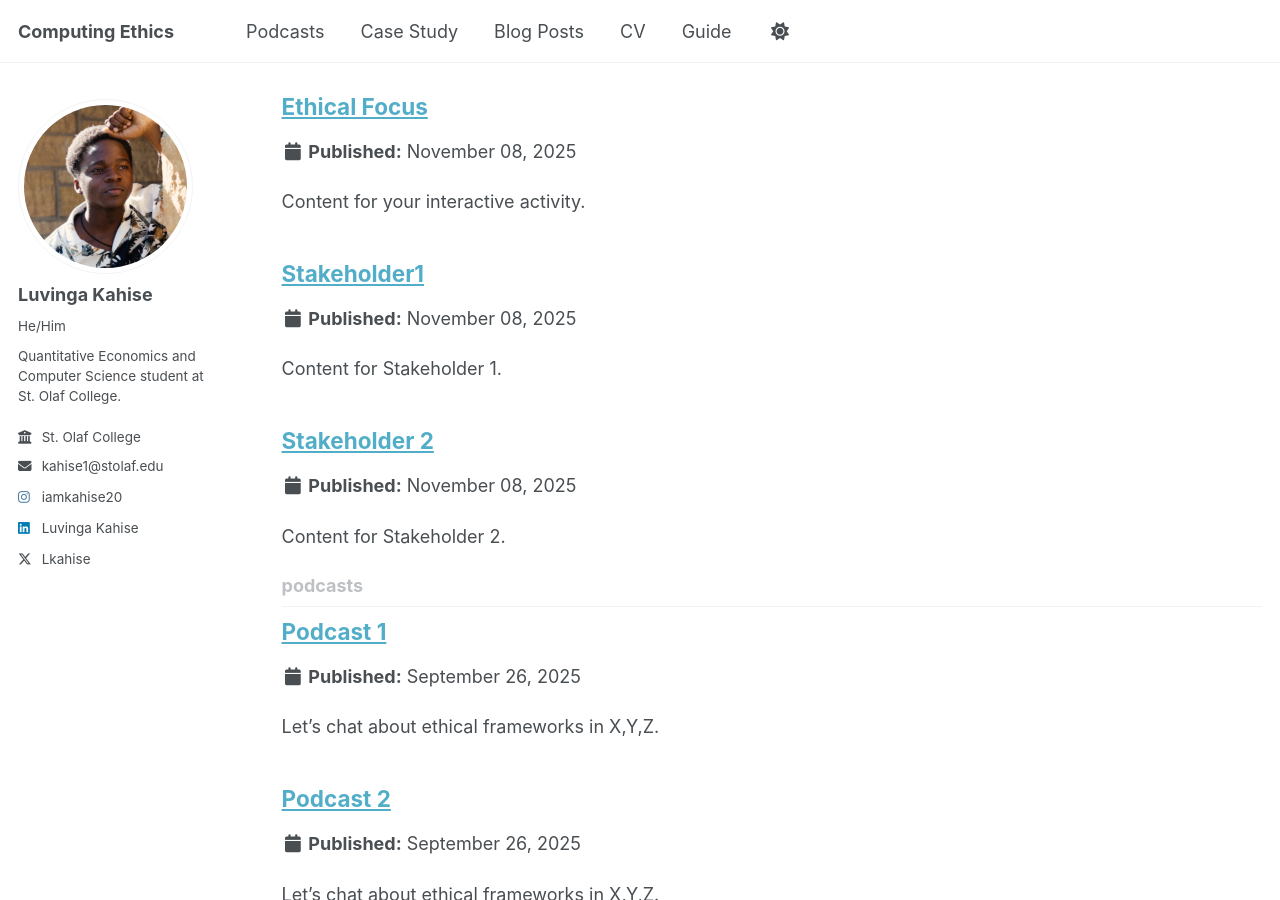
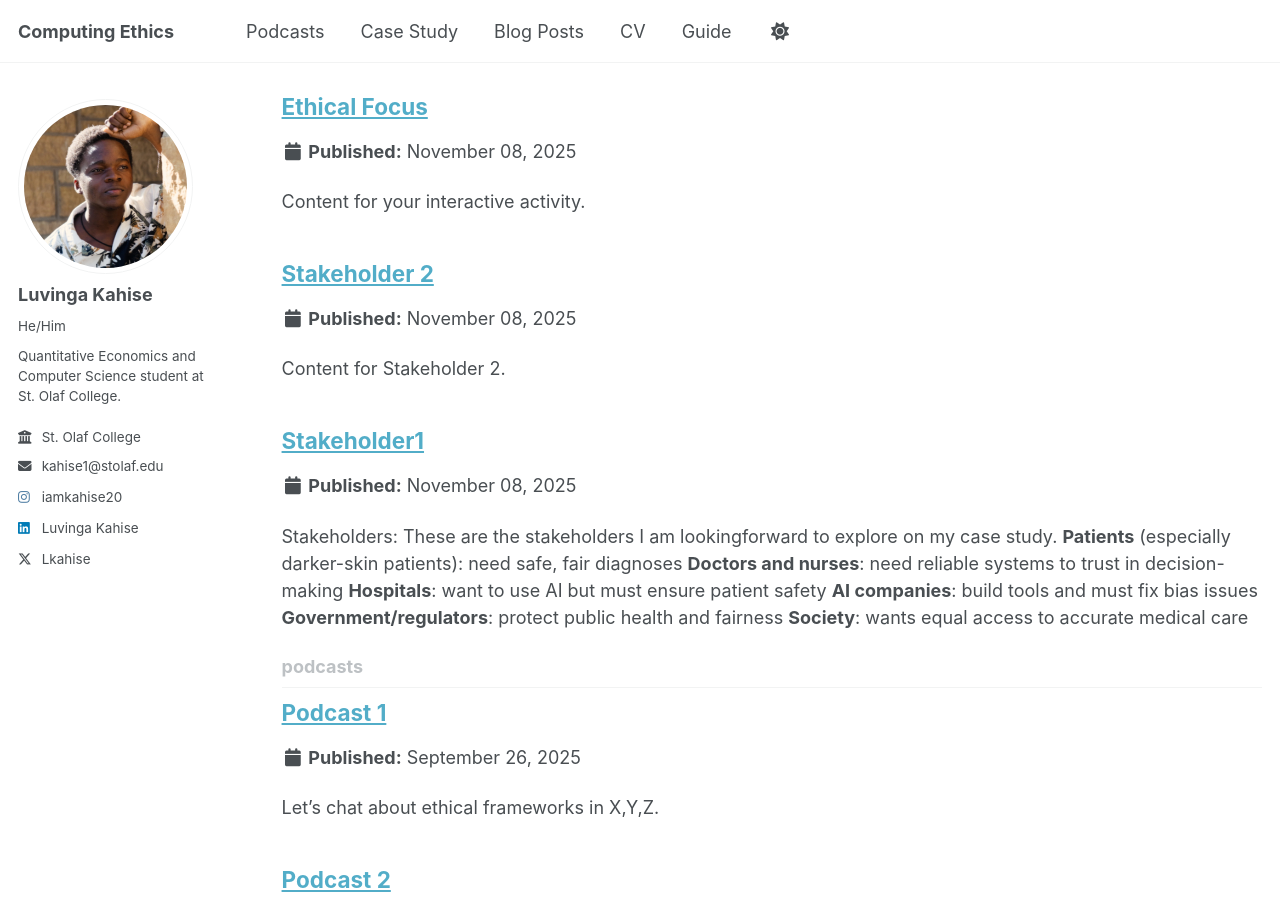
Before and after one commit to kahise1/ethics_fall2025, a Jekyll site: the page built from _pages/collection-archive.html, in a window 1280 px wide and 900 px high, scrolled down 605 px. Built offline with Jekyll 4.4.1, drawn with Linux system fonts in a browser that asks for light colours; a script that is not in the unit is left out.

Commit message:
# front page1

```diff
--- a/_casestudy/stakeholder1.md
+++ /dev/null
@@ -1,5 +0,0 @@
----
-title: "Stakeholder1"
-layout: default
----
-Content for Stakeholder 1.
--- /dev/null
+++ b/_casestudy/stakeholders.md
@@ -0,0 +1,13 @@
+---
+title: "Stakeholder1"
+layout: default
+---
+
+Stakeholders:
+These are the stakeholders I am lookingforward to explore on my case study.
+	**Patients** (especially darker-skin patients): need safe, fair diagnoses
+    **Doctors and nurses**: need reliable systems to trust in decision-making
+	**Hospitals**: want to use AI but must ensure patient safety
+	**AI companies**: build tools and must fix bias issues
+	**Government/regulators**: protect public health and fairness
+	**Society**: wants equal access to accurate medical care
--- a/_pages/casestudy.md
+++ b/_pages/casestudy.md
@@ -11,10 +11,15 @@ Artificial Intelligence (AI) is transforming healthcare by helping doctors detec
 This case study explores the issue of racial bias in AI skin-cancer diagnostic tools, focusing on the ethical dilemma between innovation and fairness. It examines how unbalanced training data can lead to health disparities, who is affected, and what actions can ensure justice and safety for all patients. Finally, the study discusses possible solutions such as requiring diverse medical datasets, fairness testing, and stronger oversight before AI tools are used in clinical settings.
 
 ---
+
 ## Choose a section to explore:
 - [Background Information](background/)
 - [Ethical Focus](ethicalfocus/)
-- [Go to stakeholder 1](Stakeholder1/)
-- [Go to stakeholder 2](Stakeholder2/)
+- [Go to stakeholders](Stakeholders/)
 - [Go to activity page](activity/)
+- [Audience Pages:](audiences/)
+    - Patients and Healthcare Users
+    - Meidcal Professionslas and Hospitals
+    - AI Developers and Policymakers
+- [Discussion Questions](discussionquestions/)
 - [Citation](citations/)
```
